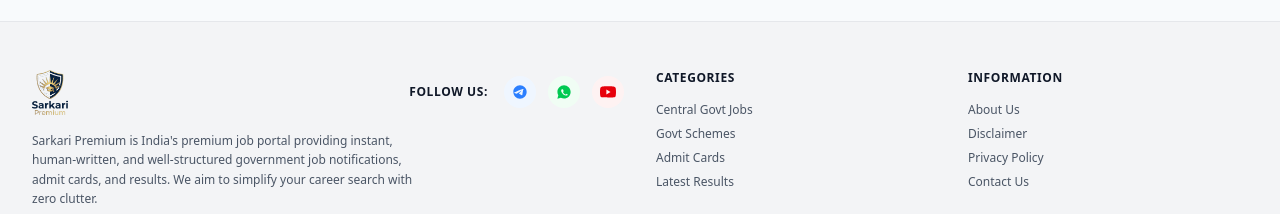
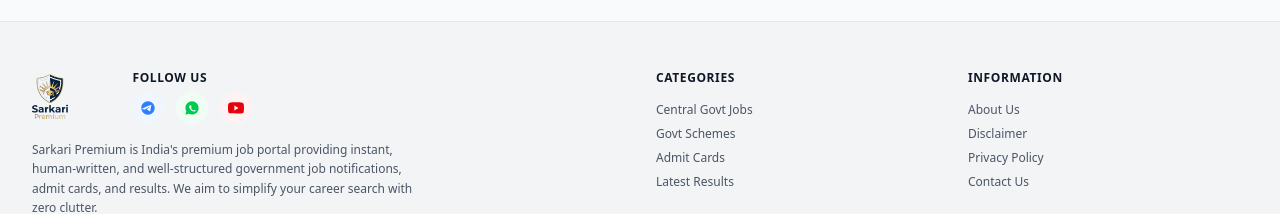
Before and after one commit to mintu9106/sarkari-premium, a Next.js app: page / in a window 1280 px wide. Shown: the part 1305-1519 px from the top of the page. Built offline with nearby package versions, Linux system fonts and the light colour scheme; no server answers; the database is empty.

Commit message:
style: display Follow Us heading on top and social icons below it in footer next to logo

```diff
--- a/components/Footer.js
+++ b/components/Footer.js
@@ -5,9 +5,10 @@ export default function Footer() {
     <footer className="bg-gray-100 dark:bg-gray-950 border-t border-gray-200 dark:border-gray-800 text-gray-600 dark:text-gray-400 text-sm">
       <div className="max-w-7xl mx-auto px-4 py-12 sm:px-6 lg:px-8">
         <div className="grid grid-cols-2 md:grid-cols-4 gap-8">
-          {/* Logo & Intro */}
+          {/* Logo & Follow Us Row */}
           <div className="space-y-4 col-span-2">
-            <div className="flex items-center justify-between gap-4">
+            <div className="flex items-center justify-start gap-8 sm:gap-12 md:gap-16">
+              {/* Logo */}
               <Link href="/" className="flex items-center gap-2">
                 <img
                   src="/logo.png"
@@ -16,9 +17,10 @@ export default function Footer() {
                 />
               </Link>
 
-              {/* Follow Us (Social Links next to logo on mobile/desktop) */}
-              <div className="flex items-center gap-2 sm:gap-3 shrink-0">
-                <span className="text-gray-900 dark:text-white font-bold text-[10px] sm:text-xs uppercase tracking-wider mr-1">Follow Us:</span>
+              {/* Follow Us (Heading on top, Icons below it next to Logo) */}
+              <div className="space-y-1.5 shrink-0">
+                <h3 className="text-gray-900 dark:text-white font-extrabold text-[10px] sm:text-xs uppercase tracking-wider">Follow Us</h3>
+                <div className="flex items-center gap-2 sm:gap-3">
                   <a href="https://t.me/sarkaripremium" target="_blank" rel="noopener noreferrer" className="p-2 rounded-full bg-blue-50 dark:bg-blue-950/30 text-blue-500 hover:bg-blue-500 hover:text-white transition-all" title="Telegram Channel">
                     <svg className="w-4 h-4" fill="currentColor" viewBox="0 0 24 24">
                       <path d="M12 2C6.48 2 2 6.48 2 12s4.48 10 10 10 10-4.48 10-10S17.52 2 12 2zm4.64 6.8c-.15 1.58-.8 5.42-1.13 7.19-.14.75-.42 1-.68 1.03-.58.05-1.02-.38-1.58-.75-.88-.58-1.38-.94-2.23-1.5-1-.65-.35-1 .22-1.59.15-.15 2.71-2.48 2.76-2.69.01-.03.01-.14-.07-.2-.08-.06-.19-.04-.27-.02-.12.02-1.96 1.25-5.54 3.69-.52.36-1 .53-1.42.52-.47-.01-1.37-.26-2.03-.48-.82-.27-1.47-.42-1.42-.88.03-.24.35-.49.97-.74 3.79-1.65 6.32-2.73 7.59-3.25 3.61-1.48 4.36-1.74 4.85-1.75.11 0 .35.03.51.16.13.1.17.25.19.35.02.13.02.27.01.4z"/>
@@ -34,6 +36,7 @@ export default function Footer() {
                       <path d="M23.498 6.163a3.003 3.003 0 00-2.11-2.11C19.517 3.545 12 3.545 12 3.545s-7.517 0-9.388.508a3.003 3.003 0 00-2.11 2.11C0 8.033 0 12 0 12s0 3.967.502 5.837a3.003 3.003 0 002.11 2.11c1.871.508 9.388.508 9.388.508s7.517 0 9.388-.508a3.003 3.003 0 002.11-2.11C24 15.967 24 12 24 12s0-3.967-.502-5.837zM9.545 15.568V8.432L15.818 12l-6.273 3.568z"/>
                     </svg>
                   </a>
+                </div>
               </div>
             </div>
             <p className="text-xs leading-relaxed max-w-sm">
```
Lines whose indentation alone changed are shown as unchanged.
